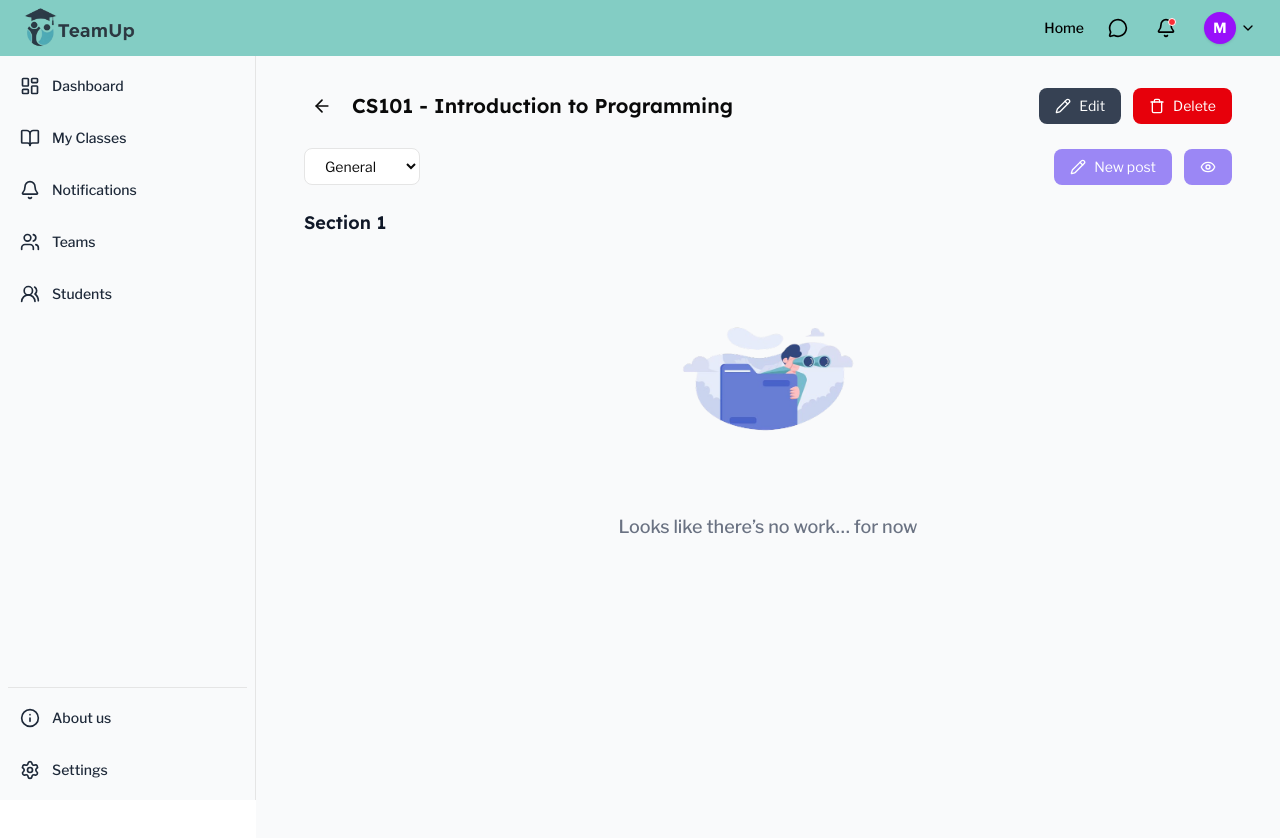
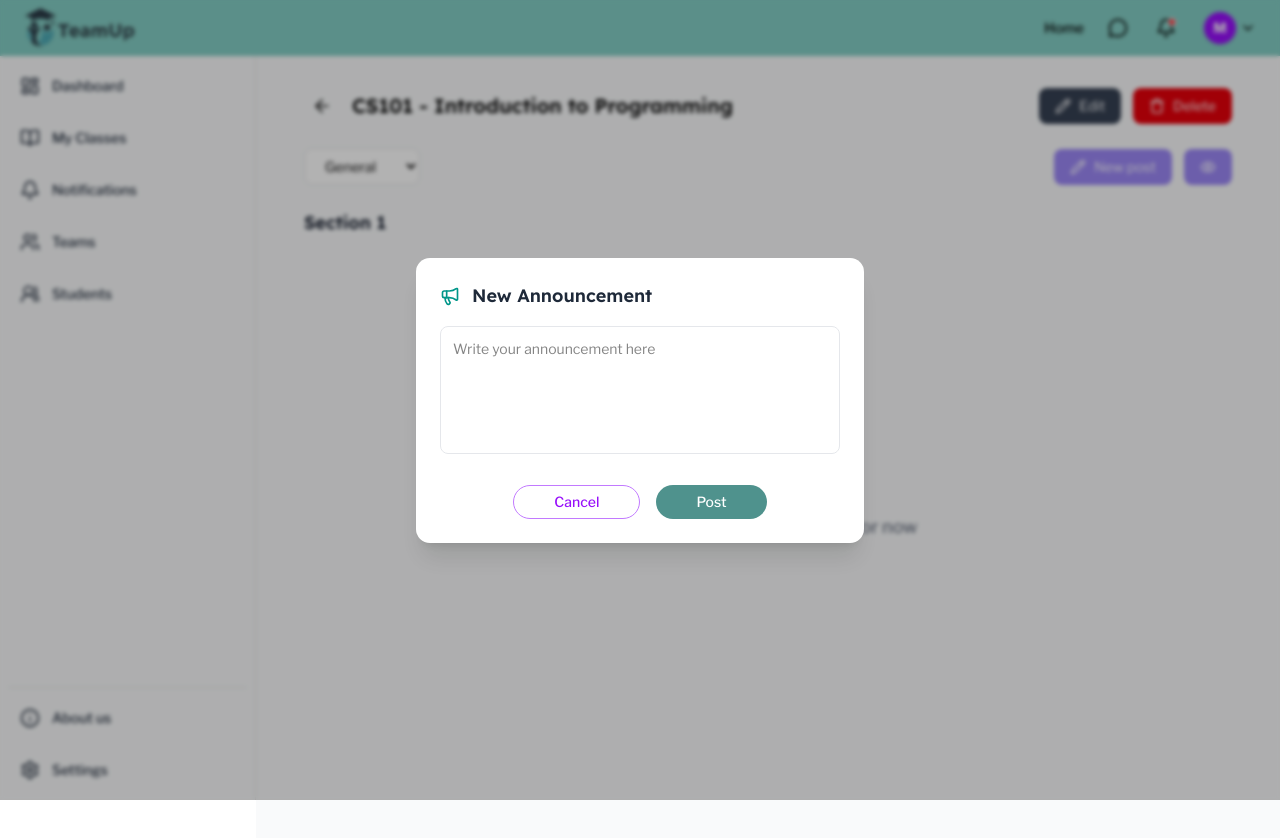
Before and after one commit to Mariam-Eid-Mohamed/Team-Up, a React (Vite) app: page /instructor/classes/1/sections/1 in a window 1280 px wide. Both pictures are taken after a click on the button "New post". Shown: the top 838 px of the page. Built offline with nearby package versions, Linux system fonts and the light colour scheme.

Commit message:
Announcement modal done

```diff
--- a/src/components/ClassStream/ActionButtons.tsx
+++ b/src/components/ClassStream/ActionButtons.tsx
@@ -2,12 +2,15 @@ import { Pencil, FileText, Eye } from "lucide-react";
 import { useNavigate, useParams } from "react-router-dom";
 import { useState } from "react";
 import CourseworkModal from "../CourseWork/CourseWorkModal";
+import AnnouncementModal from "../ClassStream/AnnouncemetModal";
 
 interface ActionButtonsProps {
   role: "student" | "instructor";
   classId: string;
   hideCoursework?: boolean;
 }
+
+
 
 export default function ActionButtons({
   role,
@@ -17,11 +20,15 @@ export default function ActionButtons({
   const navigate = useNavigate();
   const { id } = useParams();
   const [open, setOpen] = useState(false);
+  const [isAnnounceOpen, setIsAnnounceOpen] = useState(false);
 
   return (
     <>
       <div className="flex flex-wrap gap-2 sm:gap-3 w-full sm:w-auto">
-        <button className="flex items-center gap-2 px-3 sm:px-4 py-2 rounded-md bg-[#9B87F5] text-white hover:bg-purple-700 text-sm">
+       <button
+          onClick={() => setIsAnnounceOpen(true)} // Open Modal
+          className="flex items-center gap-2 px-3 sm:px-4 py-2 rounded-md bg-[#9B87F5] text-white hover:bg-purple-700 text-sm"
+        >
           <Pencil size={16} />
           <span className="hidden sm:inline">New post</span>
         </button>
@@ -43,7 +50,12 @@ export default function ActionButtons({
           <Eye size={16} />
         </button>
       </div>
-
+<AnnouncementModal
+        isOpen={isAnnounceOpen}
+        onClose={() => setIsAnnounceOpen(false)}
+        mode="create"
+        onConfirm={(content) => console.log("Created:", content)}
+      />
       <CourseworkModal
         open={open}
         onClose={() => setOpen(false)}
--- /dev/null
+++ b/src/components/ClassStream/AnnouncemetModal.tsx
@@ -0,0 +1,92 @@
+import React, { useState, useEffect } from "react";
+import { Megaphone, Trash, X } from "lucide-react";
+
+interface AnnouncementModalProps {
+  isOpen: boolean;
+  onClose: () => void;
+  mode: "create" | "edit" | "delete";
+  initialData?: string;
+  onConfirm: (data: string) => void;
+}
+
+export default function AnnouncementModal({
+  isOpen,
+  onClose,
+  mode,
+  initialData = "",
+  onConfirm,
+}: AnnouncementModalProps) {
+  const [content, setContent] = useState(initialData);
+
+  useEffect(() => {
+    setContent(initialData);
+  }, [initialData, isOpen]);
+
+  if (!isOpen) return null;
+
+  const config = {
+    create: {
+      title: "New Announcement",
+      icon: <Megaphone className="text-teal-600" size={20} />,
+      buttonText: "Post",
+      buttonClass: "bg-[#4f928d] hover:bg-[#3d716d]",
+    },
+    edit: {
+      title: "Edit Announcement",
+      icon: <Megaphone className="text-teal-600" size={20} />,
+      buttonText: "Save Changes",
+      buttonClass: "bg-[#4f928d] hover:bg-[#3d716d]",
+    },
+    delete: {
+      title: "Delete Announcement",
+      icon: <Trash className="text-red-600" size={20} />,
+      buttonText: "Delete",
+      buttonClass: "bg-red-600 hover:bg-red-700",
+    },
+  };
+
+  const current = config[mode];
+
+  return (
+    <div className="fixed inset-0 z-50 flex items-center justify-center bg-black/30 backdrop-blur-[2px]">
+      <div className="bg-white rounded-xl shadow-xl w-full max-w-md overflow-hidden">
+        <div className="p-6">
+          {/* Header */}
+          <div className="flex items-center gap-3 mb-4">
+            {current.icon}
+            <h2 className="text-lg font-semibold text-gray-800">{current.title}</h2>
+          </div>
+
+          {/* Text Area */}
+          <textarea
+            className={`w-full h-32 p-3 border rounded-md outline-none transition-all resize-none text-sm
+              ${mode === "delete" ? "bg-gray-50 text-gray-500 cursor-not-allowed" : "focus:ring-2 focus:ring-teal-100 border-gray-200"}`}
+            placeholder="Write your announcement here"
+            value={content}
+            onChange={(e) => setContent(e.target.value)}
+            disabled={mode === "delete"}
+          />
+
+          {/* Buttons */}
+          <div className="flex gap-4 mt-6 justify-center">
+            <button
+              onClick={onClose}
+              className="px-10 py-1.5 border border-purple-400 text-purple-600 rounded-full text-sm font-medium hover:bg-purple-50 transition-colors"
+            >
+              Cancel
+            </button>
+            <button
+              onClick={() => {
+                onConfirm(content);
+                onClose();
+              }}
+              className={`px-10 py-1.5 text-white rounded-full text-sm font-medium transition-colors ${current.buttonClass}`}
+            >
+              {current.buttonText}
+            </button>
+          </div>
+        </div>
+      </div>
+    </div>
+  );
+}
--- a/src/components/ClassStream/PostCard.tsx
+++ b/src/components/ClassStream/PostCard.tsx
@@ -1,10 +1,15 @@
 import { Pencil, Trash, Download } from "lucide-react";
-
+import AnnouncementModal from "./AnnouncemetModal";
+import { useState } from "react";
 interface PostCardProps {
   withFile?: boolean;
 }
 
+
+
 export default function PostCard({ withFile }: PostCardProps) {
+  const [modalMode, setModalMode] = useState<"edit" | "delete" | null>(null);
+  const postContent = "There will be a quiz next saturday";
   return (
     <div className="bg-white rounded-lg shadow p-5">
       {/* Header */}
@@ -18,9 +23,17 @@ export default function PostCard({ withFile }: PostCardProps) {
         </div>
 
 
-        <div className="flex gap-2 text-gray-500">
-          <Pencil size={16} className="cursor-pointer hover:text-black" />
-          <Trash size={16} className="cursor-pointer hover:text-red-600" />
+       <div className="flex gap-2 text-gray-500">
+          <Pencil
+            size={16}
+            className="cursor-pointer hover:text-black"
+            onClick={() => setModalMode("edit")}
+          />
+          <Trash
+            size={16}
+            className="cursor-pointer hover:text-red-600"
+            onClick={() => setModalMode("delete")}
+          />
         </div>
 
       </div>
@@ -48,6 +61,17 @@ export default function PostCard({ withFile }: PostCardProps) {
           </div>
         )}
       </div>
+
+      <AnnouncementModal
+        isOpen={!!modalMode}
+        onClose={() => setModalMode(null)}
+        mode={modalMode || "edit"}
+        initialData={postContent}
+        onConfirm={(data) => {
+          if (modalMode === "edit") console.log("Update logic here", data);
+          if (modalMode === "delete") console.log("Delete logic here");
+        }}
+      />
     </div>
   );
 }
```
